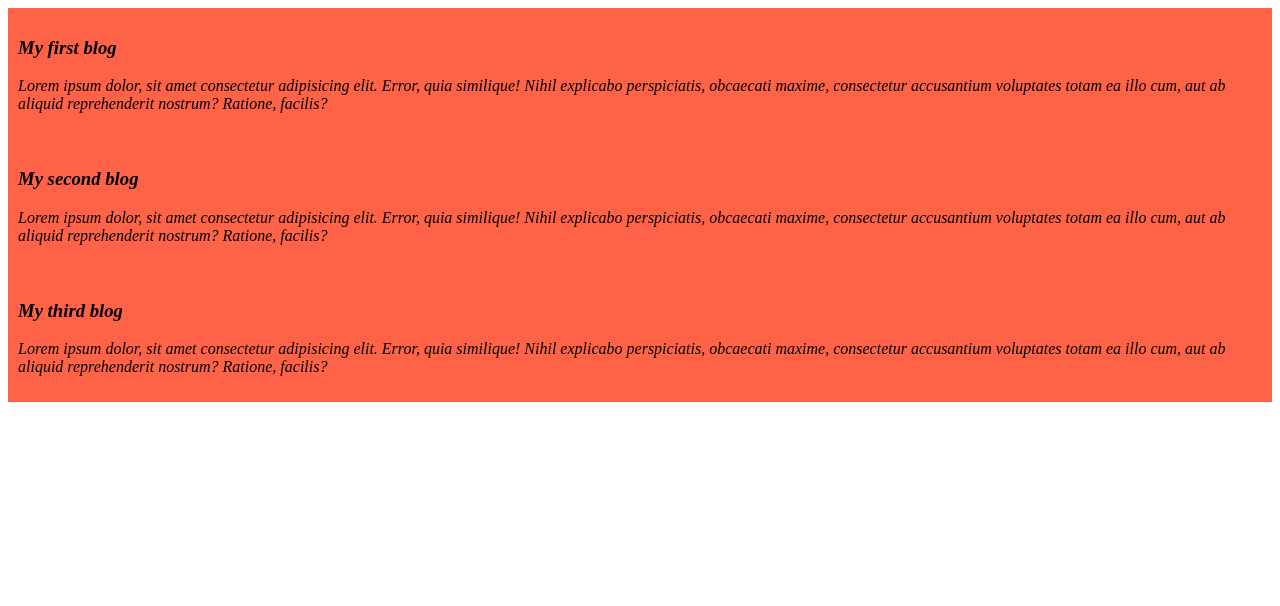
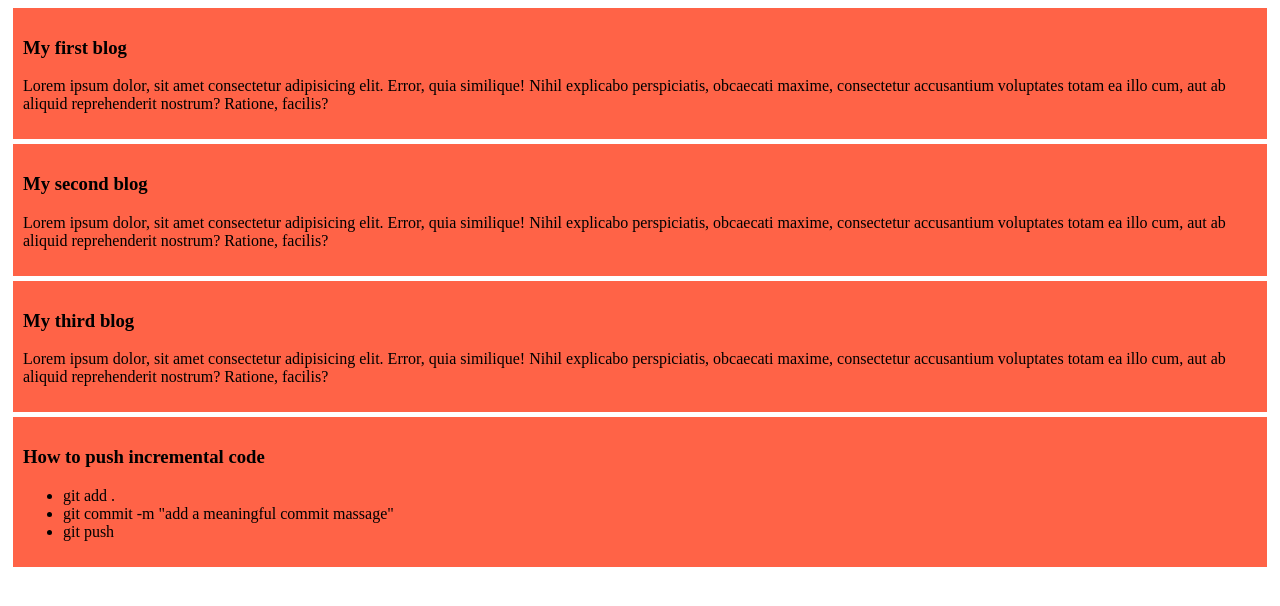
Before and after one commit to mushfiqul1888/my-simple-website, a plain HTML site: page index.html in a window 1280 px wide. Drawn offline with Linux system fonts and the light colour scheme.

Commit message:
added a list to push code

```diff
--- a/index.html
+++ b/index.html
@@ -28,5 +28,13 @@
             consectetur accusantium voluptates totam ea illo cum,
             aut ab aliquid reprehenderit nostrum? Ratione, facilis?</p>
     </div>
+    <div>
+        <h3>How to push incremental code</h3>
+        <ul>
+            <li>git add .</li>
+            <li>git commit -m "add a meaningful commit massage"</li>
+            <li>git push</li>
+        </ul>
+    </div>
 </body>
 </html>
--- a/styles/blog.css
+++ b/styles/blog.css
@@ -1,5 +1,5 @@
 div{
     background-color: tomato;
     padding: 10px;
-    font-style: italic;
+    margin: 5px;
 }
```
